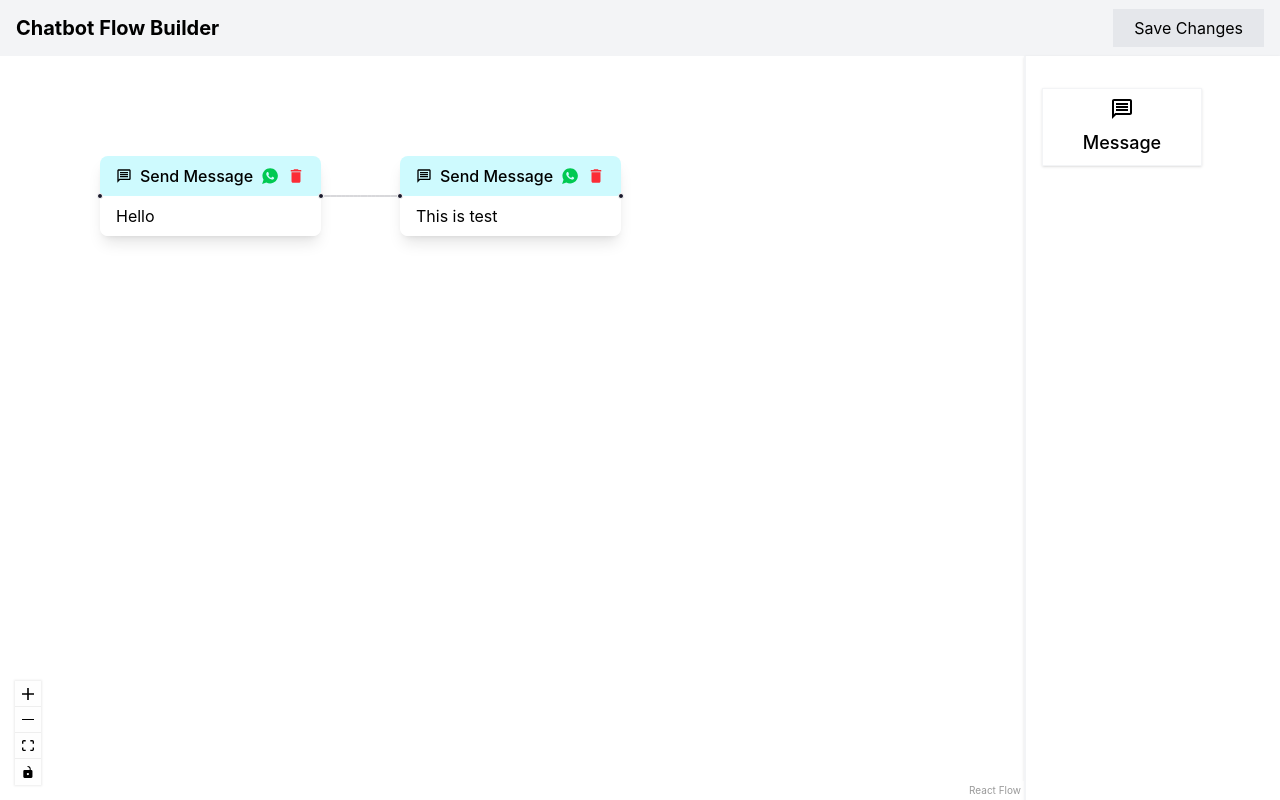
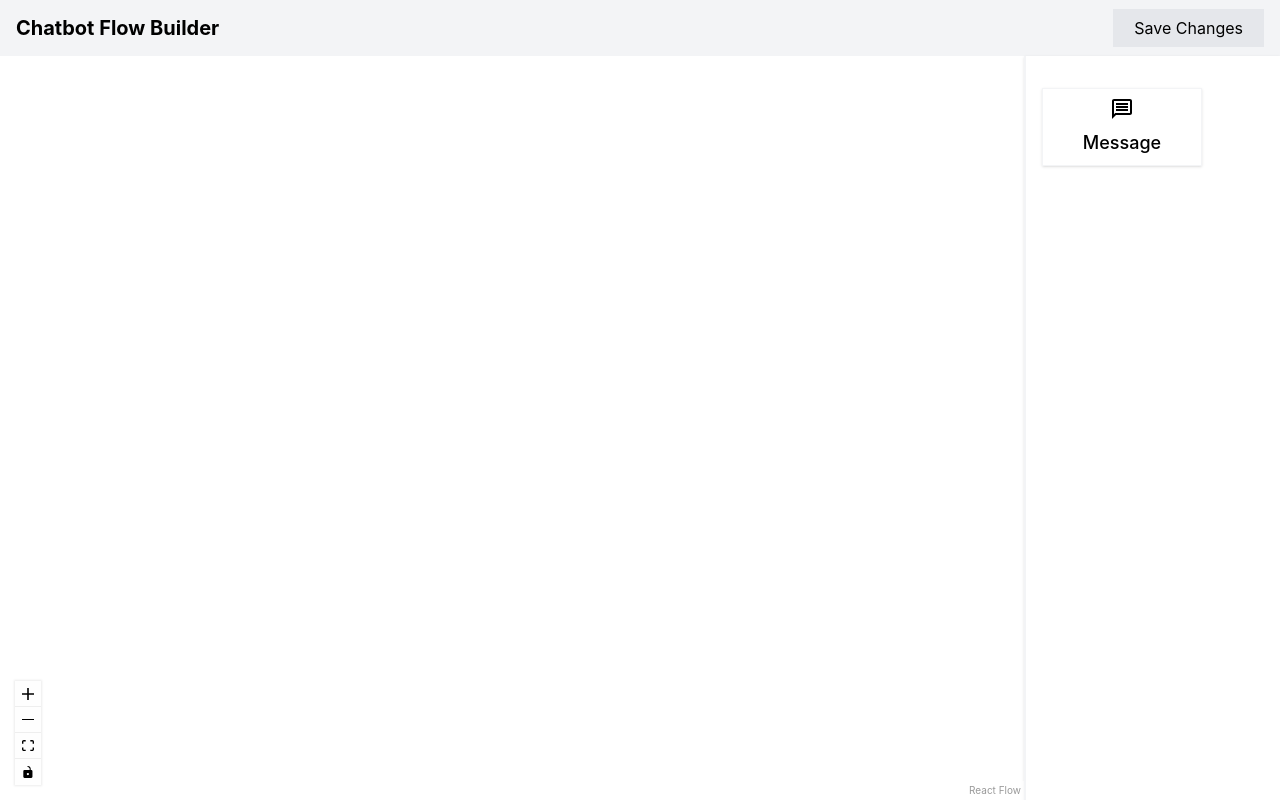
Before and after one commit to kannan-ravi/chat-flow-builder, a React (Vite) app: page / in a window 1280 px wide. Built offline with nearby package versions, Linux system fonts and the light colour scheme.

Commit message:
made the edge end with arrow and removed the initial node and edges

```diff
--- a/src/App.tsx
+++ b/src/App.tsx
@@ -9,6 +9,7 @@ import {
   type ReactFlowInstance,
   type Connection,
   type IsValidConnection,
+  MarkerType,
 } from "@xyflow/react";
 
 import Header from "./components/layout/Header";
@@ -73,13 +74,15 @@ function App() {
         y: finalClientY - reactFlowBounds.top,
       });
 
+      const nodeId = `node-${Date.now()}`;
+
       setNodes((nds) => [
         ...nds,
         {
-          id: `node-${Date.now()}`,
+          id: nodeId,
           type: "text",
           position,
-          data: { label: "Dropped Node" },
+          data: { label: `Node ${nodes.length + 1}` },
         },
       ]);
     }
--- a/src/components/flow/Flow.tsx
+++ b/src/components/flow/Flow.tsx
@@ -6,6 +6,7 @@ import {
   type OnConnect,
   type ReactFlowInstance,
   type IsValidConnection,
+  MarkerType,
 } from "@xyflow/react";
 
 import "@xyflow/react/dist/style.css";
@@ -42,6 +43,15 @@ export default function Flow({
     id: "droppable",
   });
 
+  const defaultEdgeOptions = {
+    markerEnd: {
+      type: MarkerType.ArrowClosed,
+      width: 20,
+      height: 20,
+      color: "#3d3d3d",
+    },
+  };
+
   return (
     <div
       ref={(el) => {
@@ -64,6 +74,7 @@ export default function Flow({
         onConnect={onConnect}
         isValidConnection={isValid}
         onInit={onInit}
+        defaultEdgeOptions={defaultEdgeOptions}
       >
         <Controls />
       </ReactFlow>
--- a/src/constants/initial-edge.ts
+++ b/src/constants/initial-edge.ts
@@ -1,9 +1,5 @@
-import type { Edge, EdgeTypes } from "@xyflow/react";
+import { type Edge, type EdgeTypes } from "@xyflow/react";
 
-export const initialEdges = [
-  { id: "a->b", source: "a", target: "b" },
-] satisfies Edge[];
+export const initialEdges = [] satisfies Edge[];
 
-export const edgeTypes = {
-  // Add your custom edge types here!
-} satisfies EdgeTypes;
+export const edgeTypes = {} satisfies EdgeTypes;
--- a/src/constants/initial-node.tsx
+++ b/src/constants/initial-node.tsx
@@ -1,17 +1,3 @@
-
 import type { AppNode } from "../types/nodes";
 
-export const initialNodes: AppNode[] = [
-  {
-    id: "a",
-    type: "text",
-    position: { x: 100, y: 100 },
-    data: { label: "Hello" },
-  },
-  {
-    id: "b",
-    type: "text",
-    position: { x: 400, y: 100 },
-    data: { label: "This is test" },
-  },
-]
+export const initialNodes: AppNode[] = [];
```
